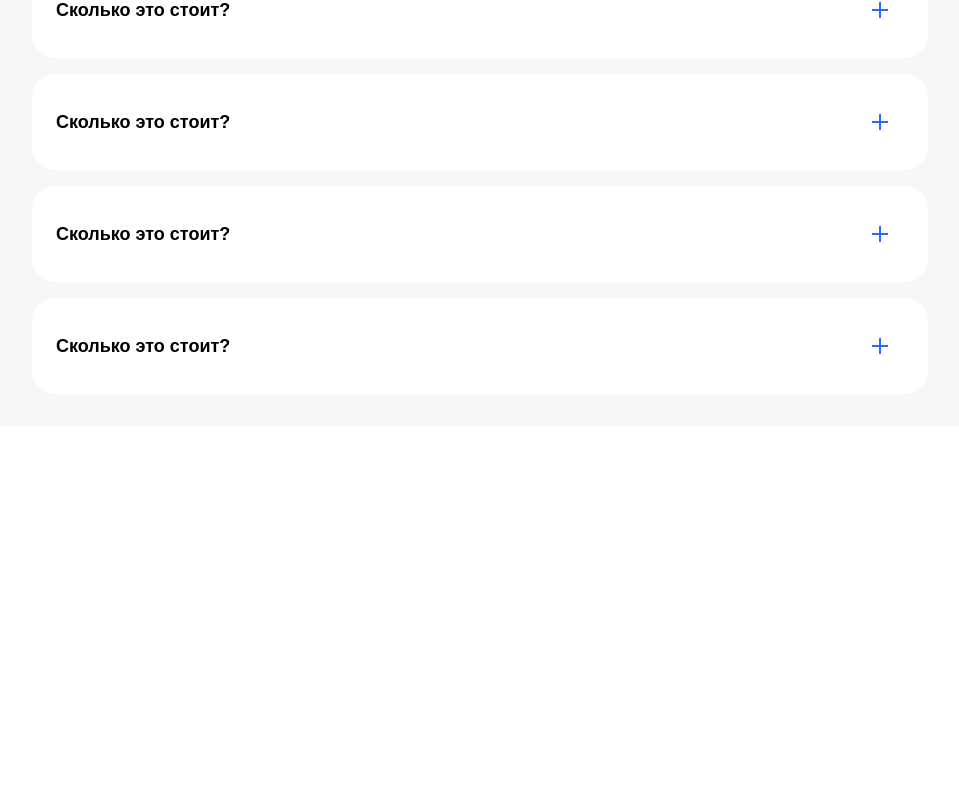
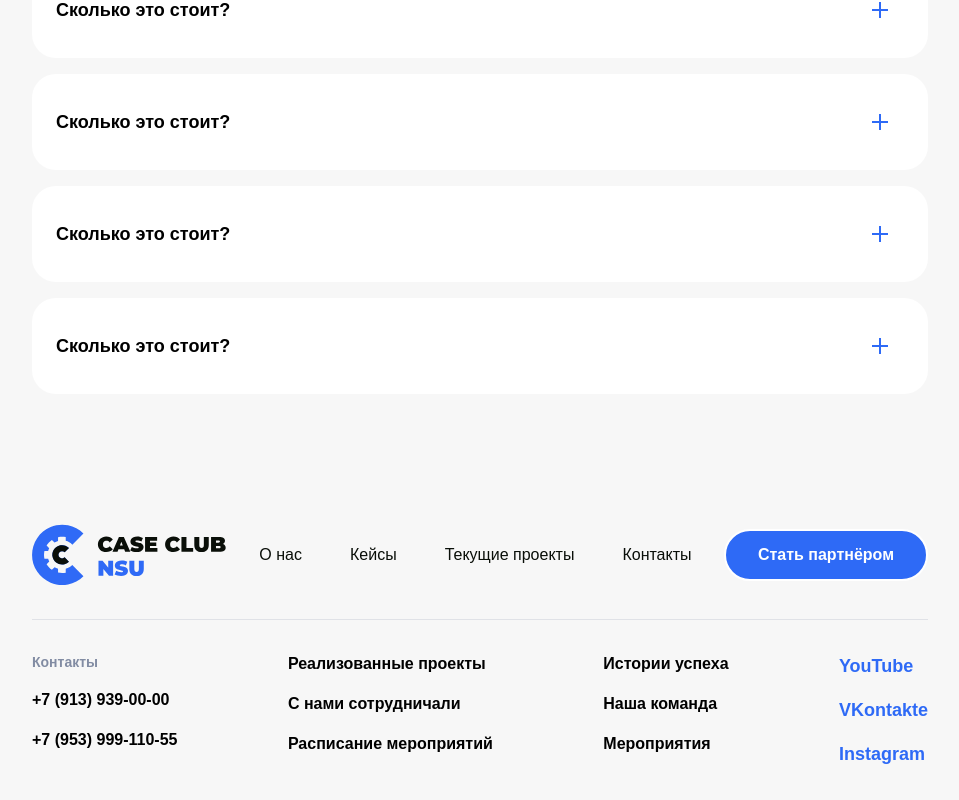
Before and after one commit to mnlght03/React-JS-Case-Club-Landing, a React (Create React App) app: page / in a window 1280 px wide. Shown: the part 8799-9599 px from the top of the page, without its empty margins (160-1119 px from the left). Before the commit the page ends 9225 px from the top, so only its background shows below. Built offline with nearby package versions, Linux system fonts and the light colour scheme.

Commit message:
added footer

```diff
--- a/src/App.js
+++ b/src/App.js
@@ -13,6 +13,7 @@ import SuccessStories from './components/SuccessStories';
 import OurTeam from './components/OurTeam';
 import Events from './components/Events/Events';
 import Faq from './components/FAQ';
+import Footer from './components/Footer';
 
 
 function App() {
@@ -41,6 +42,7 @@ function App() {
             <OurTeam />
             <Events />
             <Faq />
+            <Footer />
         </GlobalContext.Provider>
     );
 }
--- /dev/null
+++ b/src/components/Footer/Footer.js
@@ -0,0 +1,10 @@
+import React, { useContext } from 'react';
+import { GlobalContext } from '../../context';
+import FooterMobile from './FooterMobile';
+import FooterDesktop from './FooterDesktop';
+
+export default function Footer() {
+    const { isDesktop } = useContext(GlobalContext);
+
+    return isDesktop ? <FooterDesktop /> : <FooterMobile />
+}
--- /dev/null
+++ b/src/components/Footer/FooterDesktop.js
@@ -0,0 +1,53 @@
+import React, { useContext } from 'react';
+import Section from '../ui/Section';
+import { ReactComponent as Logo } from '../../assets/logo-dark.svg';
+import Navbar from '../Navbar';
+import { PartnersButton } from '../Partners';
+import { mediumTextDesktop, smTextDesktop, smallTextDesktop } from '../../utils';
+
+export default function FooterDesktop() {
+    const navItems = [
+        { text: 'О нас', href: '#' },
+        { text: 'Кейсы', href: '#' },
+        { text: 'Текущие проекты', href: '#' },
+        { text: 'Контакты', href: '#' },
+    ];
+
+    return (
+        <Section bgColor="bg-beige">
+            <div className="flex items-center justify-between mt-8 xl:mt-16">
+                <Logo
+                    width={195}
+                    height={65}
+                />
+                <Navbar
+                    textColor="text-black"
+                    navItems={navItems}
+                />
+                <PartnersButton color="blue" />
+            </div>
+            <footer className={`flex flex-row justify-between mt-8 border-solid border-second_grey/20 border-t-[1px]`}>
+                <div >
+                    <p className={`mt-8 text-second_grey font-semibold ${smTextDesktop}`}>Контакты</p>
+                    <p className='mt-4 font-semibold'>+7 (913) 939-00-00</p>
+                    <p className='mt-4 font-semibold'>+7 (953) 999-110-55</p>
+                </div>
+                <div >
+                    <a href="#" className='block mt-8 font-semibold'>Реализованные проекты</a>
+                    <a href="#" className='block mt-4 font-semibold'>С нами сотрудничали</a>
+                    <a href="#" className='block mt-4 font-semibold'>Расписание мероприятий</a>
+                </div>
+                <div >
+                    <a href="#" className='block mt-8 font-semibold'>Истории успеха</a>
+                    <a href="#" className='block mt-4 font-semibold'>Наша команда</a>
+                    <a href="#" className='block mt-4 font-semibold'>Мероприятия</a>
+                </div>
+                <div>
+                    <a href="#" className={`block text-blue font-semibold mt-8 ${smallTextDesktop}`}>YouTube</a>
+                    <a href="#" className={`block text-blue font-semibold mt-4 ${smallTextDesktop}`}>VKontakte</a>
+                    <a href="#" className={`block text-blue font-semibold mt-4 ${smallTextDesktop}`}>Instagram</a>
+                </div>
+            </footer>
+        </Section>
+    );
+}
--- /dev/null
+++ b/src/components/Footer/FooterMobile.js
@@ -0,0 +1,49 @@
+import React from 'react';
+import Section from '../ui/Section';
+import { ReactComponent as Logo } from '../../assets/logo-dark.svg';
+import { ReactComponent as ArrowRight } from '../../assets/img/icons/arrow-right.svg';
+import { PartnersButton } from '../Partners';
+import { mediumTextMobile, smTextDesktop, smTextMobile } from '../../utils';
+
+export default function FooterMobile() {
+    return (
+        <Section bgColor="bg-beige">
+            <div className='flex items-center justify-between mt-8 xl:mt-16'>
+                <Logo
+                    width={130}
+                    height={40}
+                />
+                <PartnersButton smallPadding classes={`${smTextMobile}`} color='blue' />
+            </div>
+            <footer className={`flex flex-col justify-between mt-8`}>
+                <div className='flex items-center border-solid border-second_grey/20 border-t-[1px] py-4'>
+                    <a href="#" className={`text-blue font-semibold ${mediumTextMobile}`}>YouTube</a>
+                    <ArrowRight height={22} width={22} className='ml-auto svg-blue' />
+                </div>
+                <div className='flex items-center border-solid border-second_grey/20 border-t-[1px] py-4'>
+                    <a href="#" className={`text-blue font-semibold ${mediumTextMobile}`}>VKontakte</a>
+                    <ArrowRight height={22} width={22} className='ml-auto svg-blue' />
+                </div>
+                <div className='flex items-center border-solid border-second_grey/20 border-t-[1px] py-4'>
+                    <a href="#" className={`text-blue font-semibold ${mediumTextMobile}`}>Instagram</a>
+                    <ArrowRight height={22} width={22} className='ml-auto svg-blue' />
+                </div>
+                <div className='border-solid border-second_grey/20 border-t-[1px]'>
+                    <p className={`mt-4 text-second_grey font-semibold ${smTextDesktop}`}>Контакты</p>
+                    <p className='mt-2 font-semibold'>+7 (913) 939-00-00</p>
+                    <p className='mt-2 font-semibold'>+7 (953) 999-110-55</p>
+                </div>
+                <div className='mt-6 border-solid border-second_grey/20 border-t-[1px]'>
+                    <a href="#" className='block mt-2 font-semibold'>Реализованные проекты</a>
+                    <a href="#" className='block mt-2 font-semibold'>С нами сотрудничали</a>
+                    <a href="#" className='block mt-2 font-semibold'>Расписание мероприятий</a>
+                </div>
+                <div className='mt-6 border-solid border-second_grey/20 border-t-[1px]'>
+                    <a href="#" className='block mt-2 font-semibold'>Истории успеха</a>
+                    <a href="#" className='block mt-2 font-semibold'>Наша команда</a>
+                    <a href="#" className='block mt-2 font-semibold'>Мероприятия</a>
+                </div>
+            </footer>
+        </Section>
+    );
+}
--- a/src/components/Footer/index.js
+++ b/src/components/Footer/index.js
@@ -0,0 +1,3 @@
+import Footer from "./Footer";
+
+export default Footer;
--- a/src/components/Navbar/Navbar.js
+++ b/src/components/Navbar/Navbar.js
@@ -2,7 +2,7 @@ import React, { useContext, useState } from 'react';
 import { GlobalContext } from '../../context';
 import MobileNavButton from '../ui/MobileNavButton';
 
-export default function Navbar({ navItems, ...props }) {
+export default function Navbar({ navItems, textColor='text-white', ...props }) {
     const { isDesktop } = useContext(GlobalContext);
     const [isHidden, setIsHidden] = useState(!isDesktop);
 
@@ -12,7 +12,7 @@ export default function Navbar({ navItems, ...props }) {
                 <nav {...props}>
                     {navItems.map((item, i) => (
                         <a
-                            className={`text-white ${i === 0 ? '' : 'ml-12'} hover:underline`}
+                            className={`${textColor} ${i === 0 ? '' : 'ml-12'} hover:underline`}
                             href={item.href}
                             key={i}
                         >
--- a/src/components/Partners/PartnersButton.js
+++ b/src/components/Partners/PartnersButton.js
@@ -1,9 +1,17 @@
 import React from 'react';
 import PillButton from '../ui/PillButton';
 
-export default function PartnersButton() {
+export default function PartnersButton({color = 'black', smallPadding=false, classes=''}) {
+    let styles = '';
+
+    switch(color) {
+        case 'black': styles = 'text-black bg-white'; break;
+        case 'blue': styles = 'text-white bg-blue'; break;
+        default: styles = 'text-black bg-white'; break;
+    }
+
     return (
-        <PillButton classes="text-black bg-white font-semibold">
+        <PillButton smallPadding={smallPadding} classes={`${styles} font-semibold ${classes}`}>
             Стать партнёром
         </PillButton>
     );
--- a/src/components/ui/DropdownInfoCard.js
+++ b/src/components/ui/DropdownInfoCard.js
@@ -27,7 +27,7 @@ export default function DropdownInfoCard({ title, text, classes = '' }) {
                 <div className="mt-4">
                     {text.split('\n').map((paragraph) => (
                         <p
-                            className={` ${smTextDesktop}`}
+                            className={` ${smallTextDesktop}`}
                         >
                             {paragraph}
                         </p>
```
Also changed, not shown: src/assets/logo-dark.svg (added).
